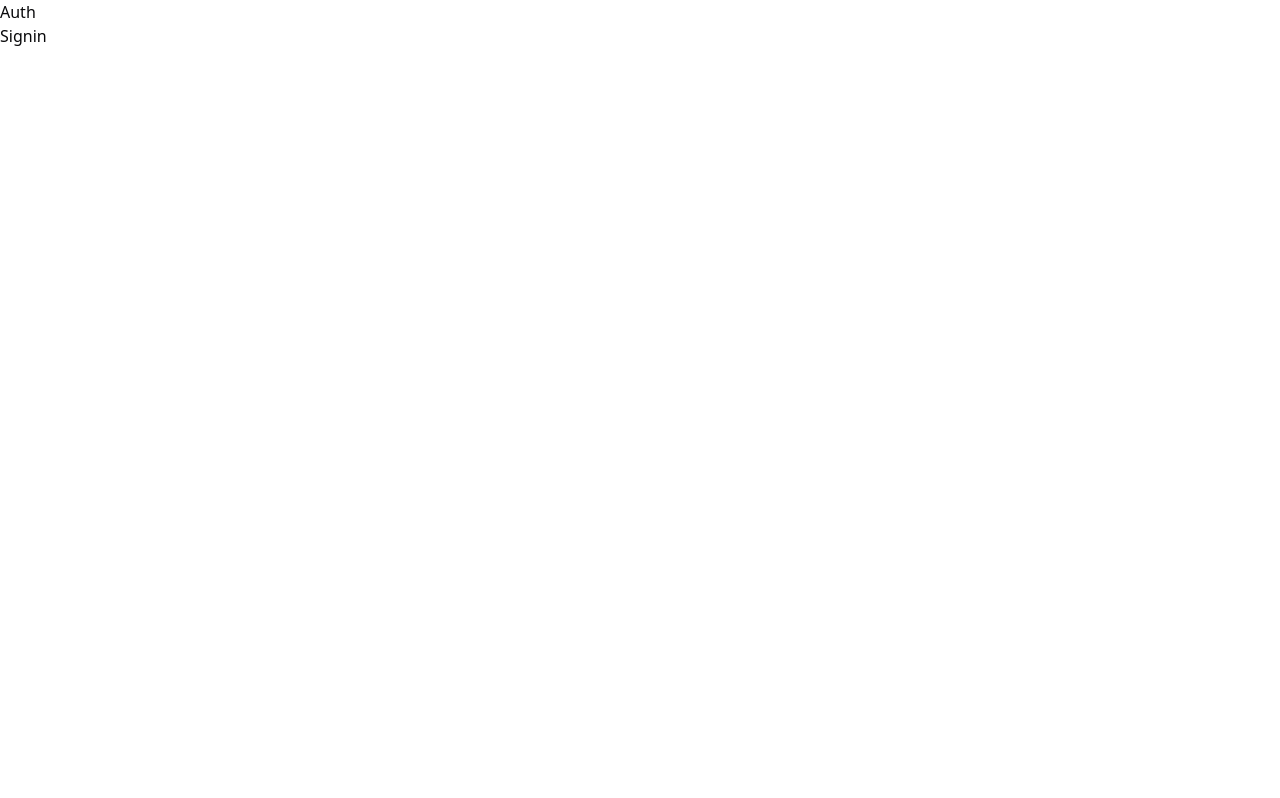
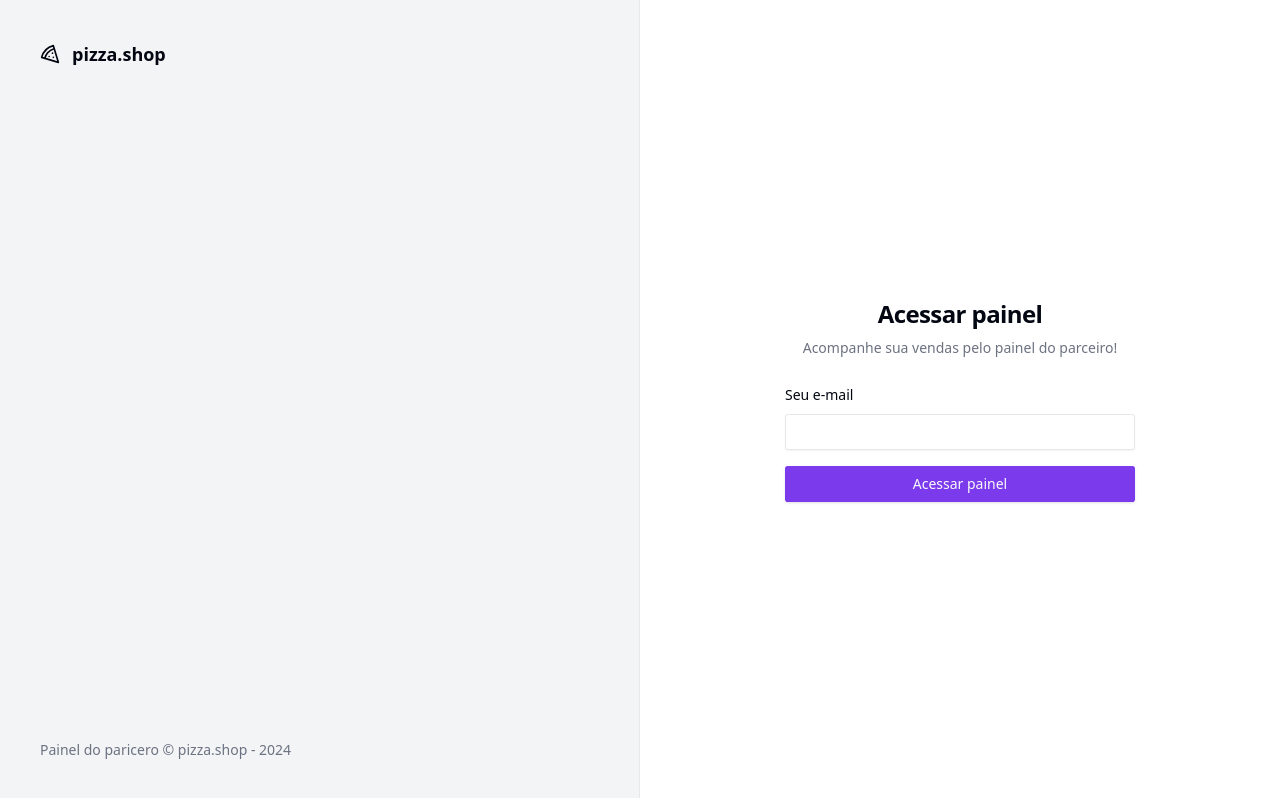
Before and after one commit to matheuseufrasio2/pizzashop-web, a React (Vite) app: page /sign-in in a window 1280 px wide. Built offline with nearby package versions, Linux system fonts and the light colour scheme.

Commit message:
finish login style

```diff
--- a/package.json
+++ b/package.json
@@ -11,10 +11,12 @@
   },
   "dependencies": {
     "@radix-ui/react-icons": "^1.3.0",
+    "@radix-ui/react-label": "^2.0.2",
     "@radix-ui/react-slot": "^1.0.2",
     "class-variance-authority": "^0.7.0",
     "clsx": "^2.1.0",
     "localforage": "^1.10.0",
+    "lucide-react": "^0.315.0",
     "match-sorter": "^6.3.3",
     "react": "^18.2.0",
     "react-dom": "^18.2.0",
--- /dev/null
+++ b/src/components/ui/input.tsx
@@ -0,0 +1,24 @@
+import * as React from 'react'
+
+import { cn } from '@/lib/utils'
+
+export type InputProps = React.InputHTMLAttributes<HTMLInputElement>
+
+const Input = React.forwardRef<HTMLInputElement, InputProps>(
+  ({ className, type, ...props }, ref) => {
+    return (
+      <input
+        type={type}
+        className={cn(
+          'flex h-9 w-full rounded-md border border-input bg-transparent px-3 py-1 text-sm shadow-sm transition-colors file:border-0 file:bg-transparent file:text-sm file:font-medium placeholder:text-muted-foreground focus-visible:outline-none focus-visible:ring-1 focus-visible:ring-ring disabled:cursor-not-allowed disabled:opacity-50',
+          className,
+        )}
+        ref={ref}
+        {...props}
+      />
+    )
+  },
+)
+Input.displayName = 'Input'
+
+export { Input }
--- /dev/null
+++ b/src/components/ui/label.tsx
@@ -0,0 +1,24 @@
+import * as LabelPrimitive from '@radix-ui/react-label'
+import { cva, type VariantProps } from 'class-variance-authority'
+import * as React from 'react'
+
+import { cn } from '@/lib/utils'
+
+const labelVariants = cva(
+  'text-sm font-medium leading-none peer-disabled:cursor-not-allowed peer-disabled:opacity-70',
+)
+
+const Label = React.forwardRef<
+  React.ElementRef<typeof LabelPrimitive.Root>,
+  React.ComponentPropsWithoutRef<typeof LabelPrimitive.Root> &
+    VariantProps<typeof labelVariants>
+>(({ className, ...props }, ref) => (
+  <LabelPrimitive.Root
+    ref={ref}
+    className={cn(labelVariants(), className)}
+    {...props}
+  />
+))
+Label.displayName = LabelPrimitive.Root.displayName
+
+export { Label }
--- a/src/global.css
+++ b/src/global.css
@@ -5,64 +5,47 @@
 @layer base {
   :root {
     --background: 0 0% 100%;
-    --foreground: 240 10% 3.9%;
-
+    --foreground: 224 71.4% 4.1%;
     --card: 0 0% 100%;
-    --card-foreground: 240 10% 3.9%;
-
+    --card-foreground: 224 71.4% 4.1%;
     --popover: 0 0% 100%;
-    --popover-foreground: 240 10% 3.9%;
-
-    --primary: 240 5.9% 10%;
-    --primary-foreground: 0 0% 98%;
-
-    --secondary: 240 4.8% 95.9%;
-    --secondary-foreground: 240 5.9% 10%;
-
-    --muted: 240 4.8% 95.9%;
-    --muted-foreground: 240 3.8% 46.1%;
-
-    --accent: 240 4.8% 95.9%;
-    --accent-foreground: 240 5.9% 10%;
-
+    --popover-foreground: 224 71.4% 4.1%;
+    --primary: 262.1 83.3% 57.8%;
+    --primary-foreground: 210 20% 98%;
+    --secondary: 220 14.3% 95.9%;
+    --secondary-foreground: 220.9 39.3% 11%;
+    --muted: 220 14.3% 95.9%;
+    --muted-foreground: 220 8.9% 46.1%;
+    --accent: 220 14.3% 95.9%;
+    --accent-foreground: 220.9 39.3% 11%;
     --destructive: 0 84.2% 60.2%;
-    --destructive-foreground: 0 0% 98%;
-
-    --border: 240 5.9% 90%;
-    --input: 240 5.9% 90%;
-    --ring: 240 10% 3.9%;
-
-    --radius: 0.5rem;
+    --destructive-foreground: 210 20% 98%;
+    --border: 220 13% 91%;
+    --input: 220 13% 91%;
+    --ring: 262.1 83.3% 57.8%;
+    --radius: 0.3rem;
   }
 
   .dark {
-    --background: 240 10% 3.9%;
-    --foreground: 0 0% 98%;
-
-    --card: 240 10% 3.9%;
-    --card-foreground: 0 0% 98%;
-
-    --popover: 240 10% 3.9%;
-    --popover-foreground: 0 0% 98%;
-
-    --primary: 0 0% 98%;
-    --primary-foreground: 240 5.9% 10%;
-
-    --secondary: 240 3.7% 15.9%;
-    --secondary-foreground: 0 0% 98%;
-
-    --muted: 240 3.7% 15.9%;
-    --muted-foreground: 240 5% 64.9%;
-
-    --accent: 240 3.7% 15.9%;
-    --accent-foreground: 0 0% 98%;
-
+    --background: 224 71.4% 4.1%;
+    --foreground: 210 20% 98%;
+    --card: 224 71.4% 4.1%;
+    --card-foreground: 210 20% 98%;
+    --popover: 224 71.4% 4.1%;
+    --popover-foreground: 210 20% 98%;
+    --primary: 263.4 70% 50.4%;
+    --primary-foreground: 210 20% 98%;
+    --secondary: 215 27.9% 16.9%;
+    --secondary-foreground: 210 20% 98%;
+    --muted: 215 27.9% 16.9%;
+    --muted-foreground: 217.9 10.6% 64.9%;
+    --accent: 215 27.9% 16.9%;
+    --accent-foreground: 210 20% 98%;
     --destructive: 0 62.8% 30.6%;
-    --destructive-foreground: 0 0% 98%;
-
-    --border: 240 3.7% 15.9%;
-    --input: 240 3.7% 15.9%;
-    --ring: 240 4.9% 83.9%;
+    --destructive-foreground: 210 20% 98%;
+    --border: 215 27.9% 16.9%;
+    --input: 215 27.9% 16.9%;
+    --ring: 263.4 70% 50.4%;
   }
 }
 
--- a/src/pages/_layouts/auth.tsx
+++ b/src/pages/_layouts/auth.tsx
@@ -1,10 +1,19 @@
+import { Pizza } from 'lucide-react'
 import { Outlet } from 'react-router-dom'
 
 export function AuthLayout() {
   return (
-    <div>
-      <h1>Auth</h1>
-      <div>
+    <div className="grid min-h-screen grid-cols-2">
+      <div className="flex h-full flex-col justify-between border-r border-foreground/5 bg-muted p-10 text-muted-foreground">
+        <div className="flex items-center gap-3 text-lg font-medium text-foreground">
+          <Pizza className="h-5 w-5" />
+          <span className="font-semibold">pizza.shop</span>
+        </div>
+        <footer className="text-sm">
+          Painel do paricero &copy; pizza.shop - {new Date().getFullYear()}
+        </footer>
+      </div>
+      <div className="flex flex-col items-center justify-center">
         <Outlet />
       </div>
     </div>
--- a/src/pages/auth/sign-in.tsx
+++ b/src/pages/auth/sign-in.tsx
@@ -1,10 +1,36 @@
 import { Helmet } from 'react-helmet-async'
+
+import { Button } from '@/components/ui/button'
+import { Input } from '@/components/ui/input'
+import { Label } from '@/components/ui/label'
 
 export function Signin() {
   return (
     <>
       <Helmet title="Login" />
-      <h1>Signin</h1>
+      <div className="p-8">
+        <div className="flex w-[350px] flex-col justify-center gap-6">
+          <div className="flex flex-col gap-2 text-center">
+            <h1 className="text-2xl font-semibold tracking-tight">
+              Acessar painel
+            </h1>
+            <p className="text-sm text-muted-foreground">
+              Acompanhe sua vendas pelo painel do parceiro!
+            </p>
+          </div>
+
+          <form className="space-y-4">
+            <div className="space-y-2">
+              <Label htmlFor="email">Seu e-mail</Label>
+              <Input id="email" type="email" />
+            </div>
+
+            <Button className="w-full" type="submit">
+              Acessar painel
+            </Button>
+          </form>
+        </div>
+      </div>
     </>
   )
 }
```
Also changed, not shown: 1 other file (tests, documents, lock files or other folders).
